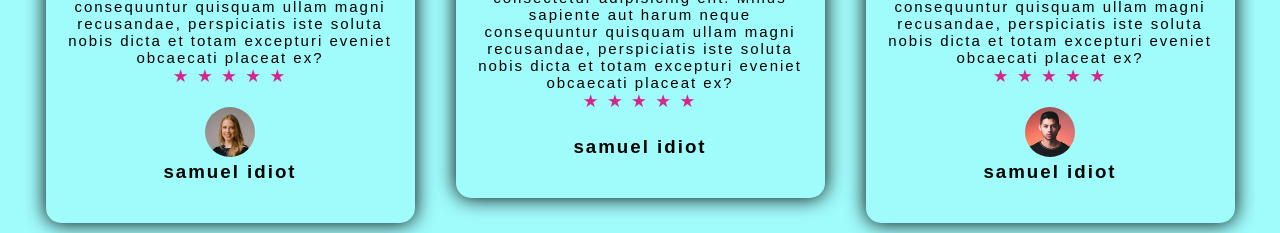
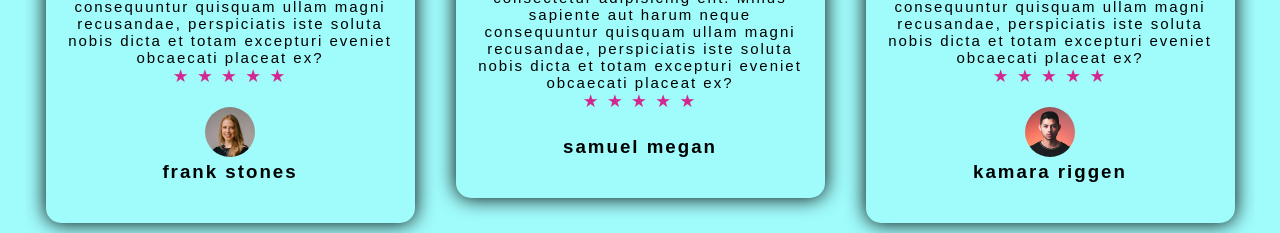
Before and after one commit to franklynnaza/ecomerce.io, a plain HTML site: page index.html in a window 1280 px wide. Shown: the part 4140-4373 px from the top of the page. Drawn offline with nearby package versions, Linux system fonts and the light colour scheme; a web font is replaced by a local one.

Commit message:
Add files via upload

```diff
--- a/index.html
+++ b/index.html
@@ -446,7 +446,7 @@
                         <span style="font-size:110%;color:rgb(210, 39, 144);">&starf;</span>
                     </div>
                     <img src="./images/user-1.png" alt="">
-                    <h3>samuel idiot</h3>
+                    <h3>frank stones</h3>
                 </div>
                 <div class="col3">
                     <span style="font-size:650%;color:rgb(210, 39, 144);">&#x22;</span>
@@ -461,7 +461,7 @@
                         <spa0n style="font-size:110%;color:rgb(210, 39, 144);">&starf;</span>
                     </div>
                     <img src="./images/user-3.png" alt="">
-                    <h3>samuel idiot</h3>
+                    <h3>samuel megan</h3>
                 </div>
                 <div class="col3">
                     <span style="font-size:650%;color:rgb(210, 39, 144);">&#x22;</span>
@@ -476,7 +476,7 @@
                         <span style="font-size:110%;color:rgb(210, 39, 144);">&starf;</span>
                     </div>
                     <img src="./images/user-2.png" alt="">
-                    <h3>samuel idiot</h3>
+                    <h3>kamara riggen</h3>
                 </div>
             </div>
         </div>
```
